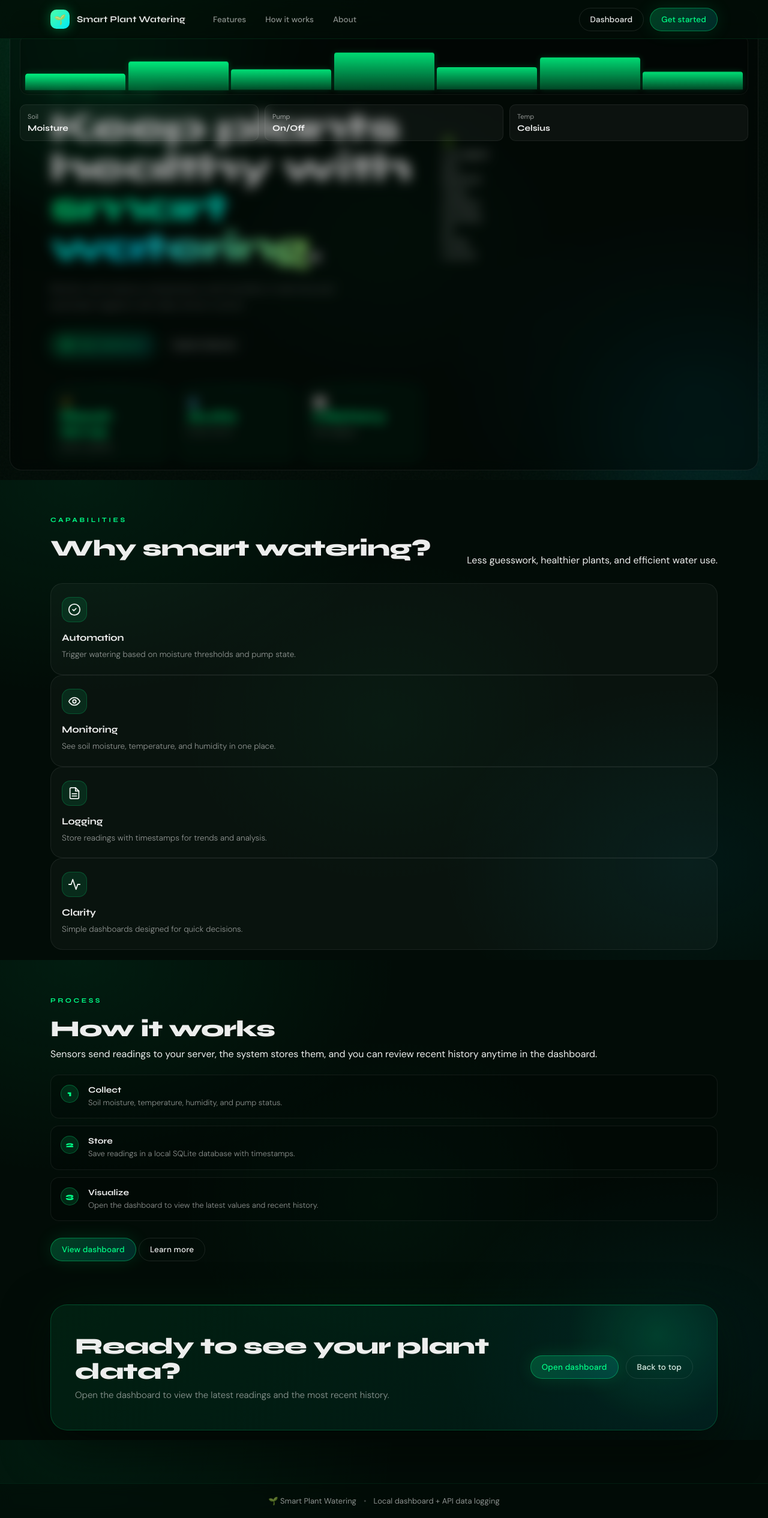
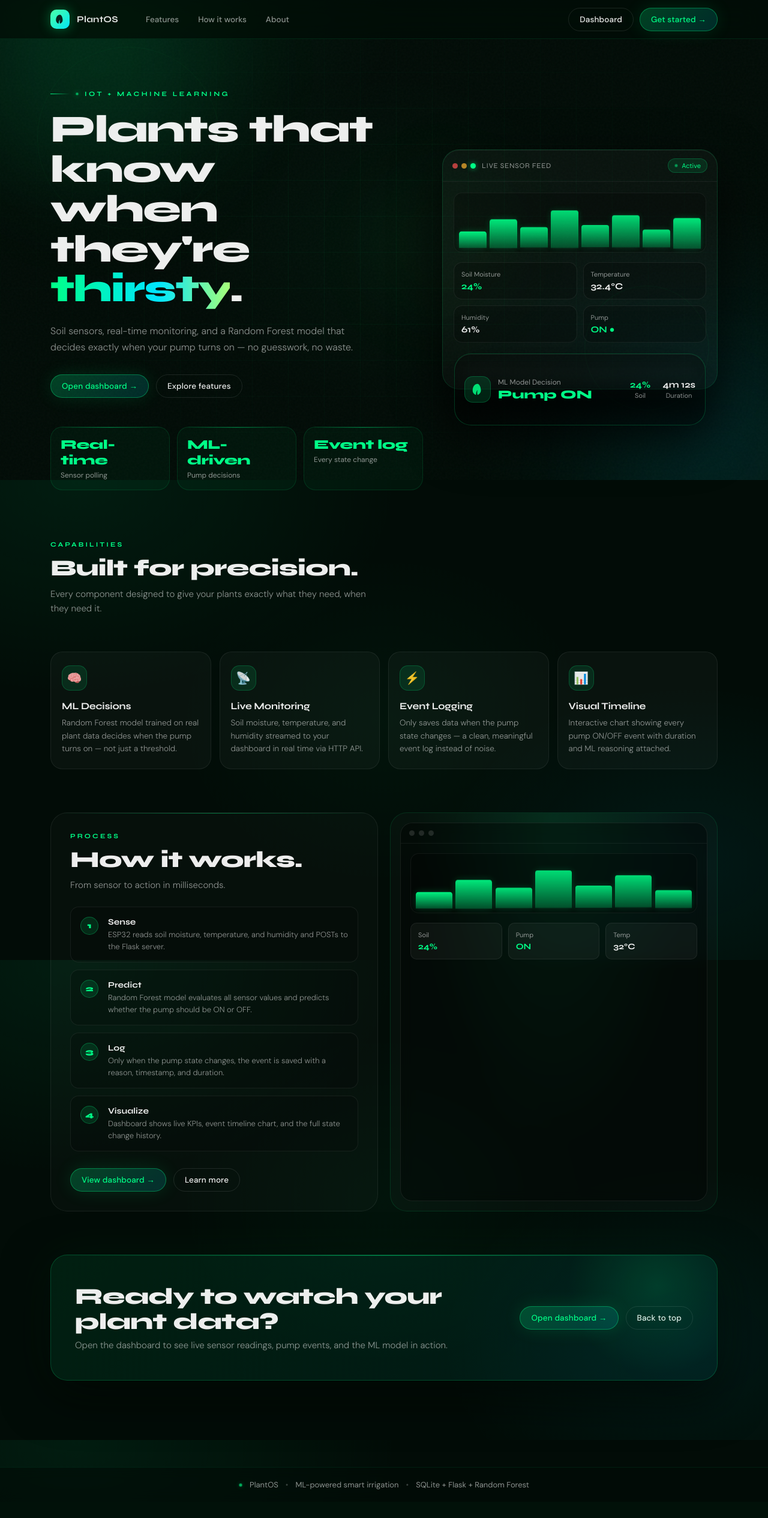
Before and after one commit to Deeptanshu-Samanta/Smart-Plant-Watering-IoT-System, a Flask app: page / in a window 1280 px wide. Shown: the whole page at 60% size. After the commit the page ends 2482 px from the top, so only its background shows below. Run offline with Flask 3, Linux system fonts and the light colour scheme.

Commit message:
Revise index.html with new features and layout updates
Updated the title and added new features to the hero section, including ML-driven decisions and real-time monitoring. Enhanced the layout and content for better clarity and user engagement.

```diff
--- a/templates/index.html
+++ b/templates/index.html
@@ -3,194 +3,229 @@
 <head>
   <meta charset="UTF-8" />
   <meta name="viewport" content="width=device-width, initial-scale=1.0" />
-  <title>Smart Plant Watering</title>
+  <title>Smart Plant Watering — IoT Automation</title>
   <link rel="preconnect" href="https://fonts.googleapis.com">
   <link rel="preconnect" href="https://fonts.gstatic.com" crossorigin>
-  <link href="https://fonts.googleapis.com/css2?family=Inter:wght@400;500;600;700;800&display=swap" rel="stylesheet">
+  <link href="https://fonts.googleapis.com/css2?family=Syne:wght@400;500;600;700;800&family=DM+Sans:ital,opsz,wght@0,9..40,300;0,9..40,400;0,9..40,500;1,9..40,300&display=swap" rel="stylesheet">
   <link rel="stylesheet" href="{{ url_for('static', filename='site.css') }}" />
   <link rel="stylesheet" href="{{ url_for('static', filename='landing.css') }}" />
 </head>
 <body>
   <div class="bg">
-    <div class="bg__stars"></div>
+    <div class="bg__grid"></div>
     <div class="bg__glow bg__glow--a"></div>
     <div class="bg__glow bg__glow--b"></div>
+    <div class="bg__glow bg__glow--c"></div>
+    <div class="bg__orb bg__orb--1"></div>
+    <div class="bg__orb bg__orb--2"></div>
   </div>
 
   <header class="nav">
     <div class="nav__inner">
-      <a class="brand" href="/" aria-label="Smart Plant Watering home">
-        <span class="brand__mark">&#127793;</span>
-        <span class="brand__text">Smart Plant Watering</span>
+      <a class="brand" href="#top">
+        <span class="brand__mark">
+          <svg class="brand__leaf" viewBox="0 0 24 24" fill="none">
+            <path d="M12 2C6 2 3 8 3 14c0 4 2.5 7 6 8 0-4 1-7 3-9-1 3-1 6 0 9 3.5-1 6-4.5 6-8 0-6-3-12-6-12z" fill="rgba(0,0,0,0.85)"/>
+          </svg>
+        </span>
+        <span class="brand__text">PlantOS</span>
       </a>
-      <nav class="nav__links" aria-label="Primary navigation">
+      <nav class="nav__links">
         <a href="#features">Features</a>
         <a href="#how">How it works</a>
         <a href="#about">About</a>
       </nav>
       <div class="nav__cta">
-        <a class="btn btn--ghost" href="{{ url_for('dashboard') }}">Dashboard</a>
-        <a class="btn btn--primary" href="#get-started">Get started</a>
+        <a class="btn btn--ghost" href="/dashboard">Dashboard</a>
+        <a class="btn btn--primary" href="#get-started">Get started →</a>
       </div>
     </div>
   </header>
 
-  <main id="top" class="container main">
+  <main id="top" class="container">
+
+    <!-- HERO -->
     <section class="hero">
       <div class="hero__content">
-        <p class="eyebrow">IoT + Automation</p>
-        <h1>
-          Keep plants healthy with
-          <span class="accent">smart watering</span>.
+        <div class="eyebrow anim anim-1">
+          <span class="eyebrow__line"></span>
+          <span class="eyebrow__dot"></span>
+          IoT + Machine Learning
+        </div>
+        <h1 class="anim anim-2">
+          Plants that know<br>when they're
+          <span class="accent">thirsty</span>.
         </h1>
-        <p class="subhead">
-          Monitor soil moisture, temperature, and humidity in real time and automate irrigation
-          with data-driven control.
+        <p class="subhead anim anim-3">
+          Soil sensors, real-time monitoring, and a Random Forest model
+          that decides exactly when your pump turns on — no guesswork, no waste.
         </p>
-        <div class="hero__actions">
-          <a class="btn btn--primary btn--lg" href="{{ url_for('dashboard') }}">
-            <svg width="18" height="18" viewBox="0 0 24 24" fill="none" stroke="currentColor" stroke-width="2" stroke-linecap="round" stroke-linejoin="round"><rect x="3" y="3" width="7" height="7"/><rect x="14" y="3" width="7" height="7"/><rect x="3" y="14" width="7" height="7"/><rect x="14" y="14" width="7" height="7"/></svg>
-            Open dashboard
-          </a>
-          <a class="btn btn--ghost btn--lg" href="#features">Explore features</a>
+        <div class="hero__actions anim anim-4">
+          <a class="btn btn--primary" href="/dashboard">Open dashboard →</a>
+          <a class="btn btn--ghost" href="#features">Explore features</a>
         </div>
-
-        <div class="hero__stats" role="list" aria-label="Highlights">
-          <div class="stat" role="listitem">
-            <div class="stat__icon">&#9889;</div>
+        <div class="hero__stats anim anim-5">
+          <div class="stat">
             <div class="stat__kpi">Real-time</div>
-            <div class="stat__label">Sensor updates</div>
+            <div class="stat__label">Sensor polling</div>
           </div>
-          <div class="stat" role="listitem">
-            <div class="stat__icon">&#128167;</div>
-            <div class="stat__kpi">Auto</div>
-            <div class="stat__label">Pump control</div>
+          <div class="stat">
+            <div class="stat__kpi">ML-driven</div>
+            <div class="stat__label">Pump decisions</div>
           </div>
-          <div class="stat" role="listitem">
-            <div class="stat__icon">&#128200;</div>
-            <div class="stat__kpi">History</div>
-            <div class="stat__label">Data logging</div>
+          <div class="stat">
+            <div class="stat__kpi">Event log</div>
+            <div class="stat__label">Every state change</div>
           </div>
         </div>
       </div>
 
-      <div class="hero__visual" aria-hidden="true">
-        <div class="orb orb--outer"></div>
-        <div class="orb orb--inner"></div>
-        <div class="hero__plant">&#127807;</div>
-        <div class="chip">
-          <div class="chip__row">
-            <span class="chip__dot chip__dot--pulse"></span>
-            <span class="chip__title">Live signal</span>
+      <div class="hero__visual anim anim-3">
+        <div class="visual__card visual__card--main">
+          <div class="vc__top">
+            <div class="vc__dots">
+              <div class="vc__dot vc__dot--r"></div>
+              <div class="vc__dot vc__dot--y"></div>
+              <div class="vc__dot vc__dot--g"></div>
+            </div>
+            <span class="vc__title">LIVE SENSOR FEED</span>
+            <div class="vc__badge">
+              <div class="vc__badge__dot"></div>
+              Active
+            </div>
           </div>
-          <div class="chip__meter">
-            <span style="width: 72%"></span>
+          <div class="vc__body">
+            <div class="wave">
+              <span></span><span></span><span></span><span></span>
+              <span></span><span></span><span></span><span></span>
+            </div>
+            <div class="mini-grid">
+              <div class="mini-card">
+                <div class="mini-card__label">Soil Moisture</div>
+                <div class="mini-card__value" style="color: var(--accent);">24%</div>
+              </div>
+              <div class="mini-card">
+                <div class="mini-card__label">Temperature</div>
+                <div class="mini-card__value">32.4°C</div>
+              </div>
+              <div class="mini-card">
+                <div class="mini-card__label">Humidity</div>
+                <div class="mini-card__value">61%</div>
+              </div>
+              <div class="mini-card">
+                <div class="mini-card__label">Pump</div>
+                <div class="mini-card__value" style="color: var(--accent);">ON ●</div>
+              </div>
+            </div>
           </div>
-          <div class="chip__grid">
-            <div class="chip__card">
-              <div class="chip__label">Soil</div>
-              <div class="chip__value">Moisture</div>
+        </div>
+        <div class="visual__card visual__card--float">
+          <div class="float-row">
+            <div class="float-icon">
+              <svg width="22" height="22" viewBox="0 0 24 24" fill="none">
+                <path d="M12 2C6 2 3 8 3 14c0 4 2.5 7 6 8 0-4 1-7 3-9-1 3-1 6 0 9 3.5-1 6-4.5 6-8 0-6-3-12-6-12z" fill="var(--accent)" opacity="0.85"/>
+              </svg>
             </div>
-            <div class="chip__card">
-              <div class="chip__label">Temp</div>
-              <div class="chip__value">Ambient</div>
+            <div class="float-text">
+              <div class="float-text__label">ML Model Decision</div>
+              <div class="float-text__value">Pump ON</div>
             </div>
-            <div class="chip__card">
-              <div class="chip__label">Humidity</div>
-              <div class="chip__value">Air</div>
-            </div>
-            <div class="chip__card">
-              <div class="chip__label">Pump</div>
-              <div class="chip__value">Control</div>
+            <div class="float-stats">
+              <div class="fstat">
+                <div class="fstat__v" style="color:var(--accent)">24%</div>
+                <div class="fstat__l">Soil</div>
+              </div>
+              <div class="fstat">
+                <div class="fstat__v">4m 12s</div>
+                <div class="fstat__l">Duration</div>
+              </div>
             </div>
           </div>
         </div>
       </div>
     </section>
 
+    <!-- FEATURES -->
     <section id="features" class="section">
       <div class="section__head">
         <div>
-          <p class="eyebrow">Capabilities</p>
-          <h2>Why smart watering?</h2>
+          <div class="section__eyebrow">Capabilities</div>
+          <h2>Built for precision.</h2>
+          <p class="section__sub">Every component designed to give your plants exactly what they need, when they need it.</p>
         </div>
-        <p>Less guesswork, healthier plants, and efficient water use.</p>
       </div>
-      <div class="grid grid--4">
-        <div class="feature">
-          <div class="feature__icon">
-            <svg width="22" height="22" viewBox="0 0 24 24" fill="none" stroke="currentColor" stroke-width="2" stroke-linecap="round" stroke-linejoin="round"><path d="M12 22c5.523 0 10-4.477 10-10S17.523 2 12 2 2 6.477 2 12s4.477 10 10 10z"/><path d="m9 12 2 2 4-4"/></svg>
-          </div>
-          <h3>Automation</h3>
-          <p>Trigger watering based on moisture thresholds and pump state.</p>
+      <div class="features">
+        <div class="feature anim anim-1">
+          <div class="feature__icon">🧠</div>
+          <h3>ML Decisions</h3>
+          <p>Random Forest model trained on real plant data decides when the pump turns on — not just a threshold.</p>
         </div>
-        <div class="feature">
-          <div class="feature__icon">
-            <svg width="22" height="22" viewBox="0 0 24 24" fill="none" stroke="currentColor" stroke-width="2" stroke-linecap="round" stroke-linejoin="round"><path d="M2 12s3-7 10-7 10 7 10 7-3 7-10 7-10-7-10-7Z"/><circle cx="12" cy="12" r="3"/></svg>
-          </div>
-          <h3>Monitoring</h3>
-          <p>See soil moisture, temperature, and humidity in one place.</p>
+        <div class="feature anim anim-2">
+          <div class="feature__icon">📡</div>
+          <h3>Live Monitoring</h3>
+          <p>Soil moisture, temperature, and humidity streamed to your dashboard in real time via HTTP API.</p>
         </div>
-        <div class="feature">
-          <div class="feature__icon">
-            <svg width="22" height="22" viewBox="0 0 24 24" fill="none" stroke="currentColor" stroke-width="2" stroke-linecap="round" stroke-linejoin="round"><path d="M14 2H6a2 2 0 0 0-2 2v16a2 2 0 0 0 2 2h12a2 2 0 0 0 2-2V8z"/><polyline points="14 2 14 8 20 8"/><line x1="16" y1="13" x2="8" y2="13"/><line x1="16" y1="17" x2="8" y2="17"/></svg>
-          </div>
-          <h3>Logging</h3>
-          <p>Store readings with timestamps for trends and analysis.</p>
+        <div class="feature anim anim-3">
+          <div class="feature__icon">⚡</div>
+          <h3>Event Logging</h3>
+          <p>Only saves data when the pump state changes — a clean, meaningful event log instead of noise.</p>
         </div>
-        <div class="feature">
-          <div class="feature__icon">
-            <svg width="22" height="22" viewBox="0 0 24 24" fill="none" stroke="currentColor" stroke-width="2" stroke-linecap="round" stroke-linejoin="round"><polyline points="22 12 18 12 15 21 9 3 6 12 2 12"/></svg>
-          </div>
-          <h3>Clarity</h3>
-          <p>Simple dashboards designed for quick decisions.</p>
+        <div class="feature anim anim-4">
+          <div class="feature__icon">📊</div>
+          <h3>Visual Timeline</h3>
+          <p>Interactive chart showing every pump ON/OFF event with duration and ML reasoning attached.</p>
         </div>
       </div>
     </section>
 
-    <section id="how" class="section section--split">
-      <div class="split">
-        <div class="split__text">
-          <p class="eyebrow">Process</p>
-          <h2>How it works</h2>
-          <p>
-            Sensors send readings to your server, the system stores them, and you can review recent
-            history anytime in the dashboard.
-          </p>
+    <!-- HOW IT WORKS -->
+    <section id="how" class="section">
+      <div class="how">
+        <div class="how__text">
+          <div class="section__eyebrow">Process</div>
+          <h2>How it works.</h2>
+          <p class="section__sub" style="margin-bottom:0">From sensor to action in milliseconds.</p>
           <ol class="steps">
             <li>
               <span class="steps__n">1</span>
               <div>
-                <div class="steps__t">Collect</div>
-                <div class="steps__d">Soil moisture, temperature, humidity, and pump status.</div>
+                <div class="steps__t">Sense</div>
+                <div class="steps__d">ESP32 reads soil moisture, temperature, and humidity and POSTs to the Flask server.</div>
               </div>
             </li>
             <li>
               <span class="steps__n">2</span>
               <div>
-                <div class="steps__t">Store</div>
-                <div class="steps__d">Save readings in a local SQLite database with timestamps.</div>
+                <div class="steps__t">Predict</div>
+                <div class="steps__d">Random Forest model evaluates all sensor values and predicts whether the pump should be ON or OFF.</div>
               </div>
             </li>
             <li>
               <span class="steps__n">3</span>
               <div>
+                <div class="steps__t">Log</div>
+                <div class="steps__d">Only when the pump state changes, the event is saved with a reason, timestamp, and duration.</div>
+              </div>
+            </li>
+            <li>
+              <span class="steps__n">4</span>
+              <div>
                 <div class="steps__t">Visualize</div>
-                <div class="steps__d">Open the dashboard to view the latest values and recent history.</div>
+                <div class="steps__d">Dashboard shows live KPIs, event timeline chart, and the full state change history.</div>
               </div>
             </li>
           </ol>
-          <div class="inline-actions" id="get-started">
-            <a class="btn btn--primary" href="{{ url_for('dashboard') }}">View dashboard</a>
+          <div class="hero__actions" id="get-started" style="margin-top:24px; margin-bottom:0">
+            <a class="btn btn--primary" href="/dashboard">View dashboard →</a>
             <a class="btn btn--ghost" href="#about">Learn more</a>
           </div>
         </div>
-        <div class="split__visual" aria-hidden="true">
+        <div class="how__visual">
           <div class="panel">
             <div class="panel__top">
-              <div class="panel__pill panel__pill--red"></div>
-              <div class="panel__pill panel__pill--yellow"></div>
-              <div class="panel__pill panel__pill--green"></div>
+              <div class="panel__dot"></div>
+              <div class="panel__dot"></div>
+              <div class="panel__dot"></div>
             </div>
             <div class="panel__body">
               <div class="wave">
@@ -199,15 +234,15 @@
               <div class="panel__chips">
                 <div class="mini">
                   <div class="mini__k">Soil</div>
-                  <div class="mini__v">Moisture</div>
+                  <div class="mini__v" style="color:var(--accent)">24%</div>
                 </div>
                 <div class="mini">
                   <div class="mini__k">Pump</div>
-                  <div class="mini__v">On/Off</div>
+                  <div class="mini__v" style="color:var(--accent)">ON</div>
                 </div>
                 <div class="mini">
                   <div class="mini__k">Temp</div>
-                  <div class="mini__v">Celsius</div>
+                  <div class="mini__v">32°C</div>
                 </div>
               </div>
             </div>
@@ -216,36 +251,40 @@
       </div>
     </section>
 
-    <section id="about" class="section section--cta">
+    <!-- CTA -->
+    <section id="about" class="cta-section">
       <div class="cta">
         <div class="cta__text">
-          <h2>Ready to see your plant data?</h2>
-          <p>Open the dashboard to view the latest readings and the most recent history.</p>
+          <h2>Ready to watch your plant data?</h2>
+          <p>Open the dashboard to see live sensor readings, pump events, and the ML model in action.</p>
         </div>
         <div class="cta__actions">
-          <a class="btn btn--primary btn--lg" href="{{ url_for('dashboard') }}">Open dashboard</a>
-          <a class="btn btn--ghost btn--lg" href="#top">Back to top</a>
+          <a class="btn btn--primary" href="/dashboard">Open dashboard →</a>
+          <a class="btn btn--ghost" href="#top">Back to top</a>
         </div>
       </div>
     </section>
+
   </main>
 
   <footer class="footer">
     <div class="footer__inner">
-      <span>&#127793; Smart Plant Watering</span>
-      <span class="footer__sep">&bull;</span>
-      <span>Local dashboard + API data logging</span>
+      <div class="footer__dot"></div>
+      <span>PlantOS</span>
+      <span class="footer__sep">•</span>
+      <span>ML-powered smart irrigation</span>
+      <span class="footer__sep">•</span>
+      <span>SQLite + Flask + Random Forest</span>
     </div>
   </footer>
 
   <script>
-    document.querySelectorAll('a[href^="#"]').forEach((a) => {
-      a.addEventListener("click", (e) => {
-        const id = a.getAttribute("href");
-        const el = document.querySelector(id);
+    document.querySelectorAll('a[href^="#"]').forEach(a => {
+      a.addEventListener('click', e => {
+        const el = document.querySelector(a.getAttribute('href'));
         if (!el) return;
         e.preventDefault();
-        el.scrollIntoView({ behavior: "smooth", block: "start" });
+        el.scrollIntoView({ behavior: 'smooth', block: 'start' });
       });
     });
   </script>
```
